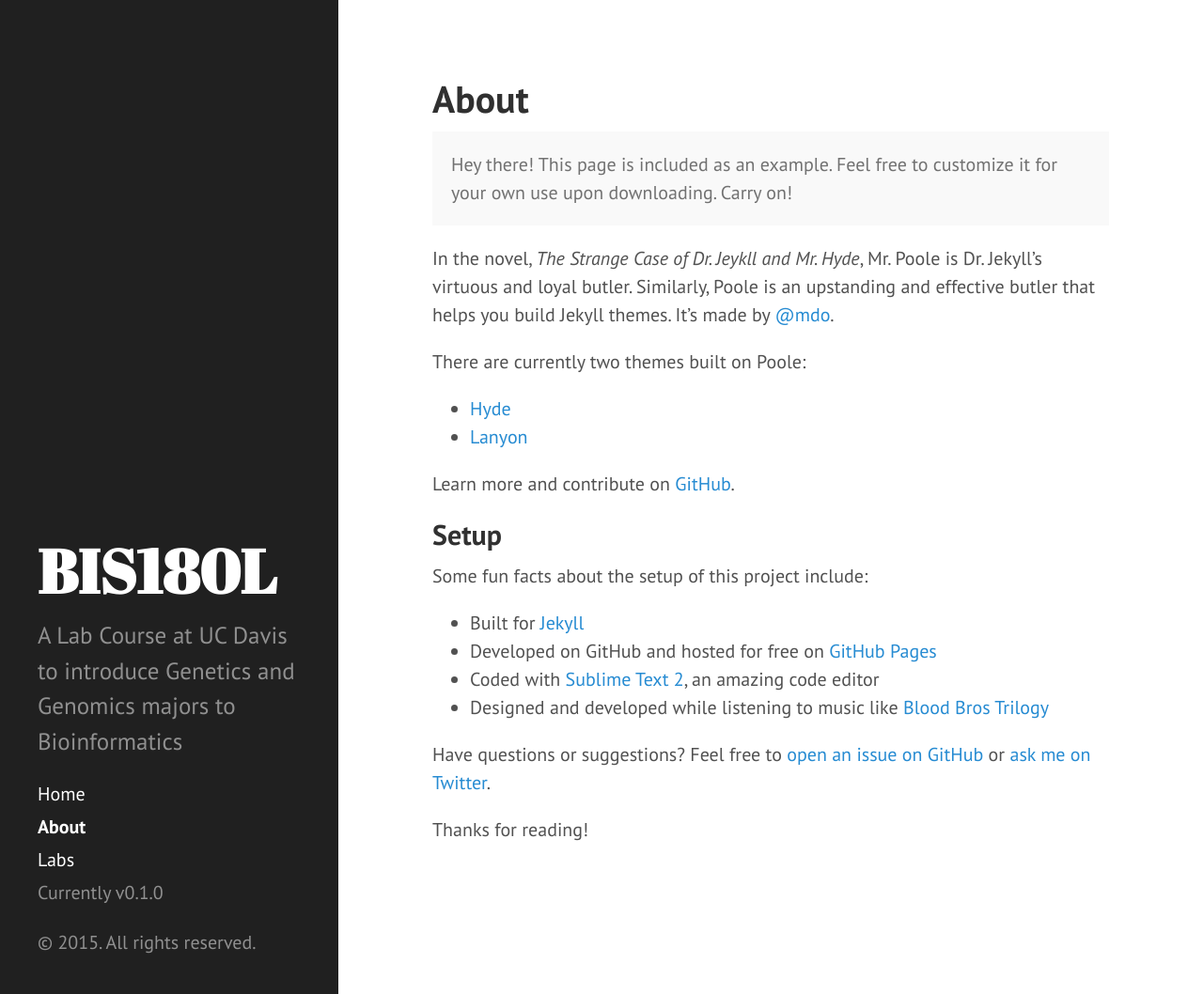
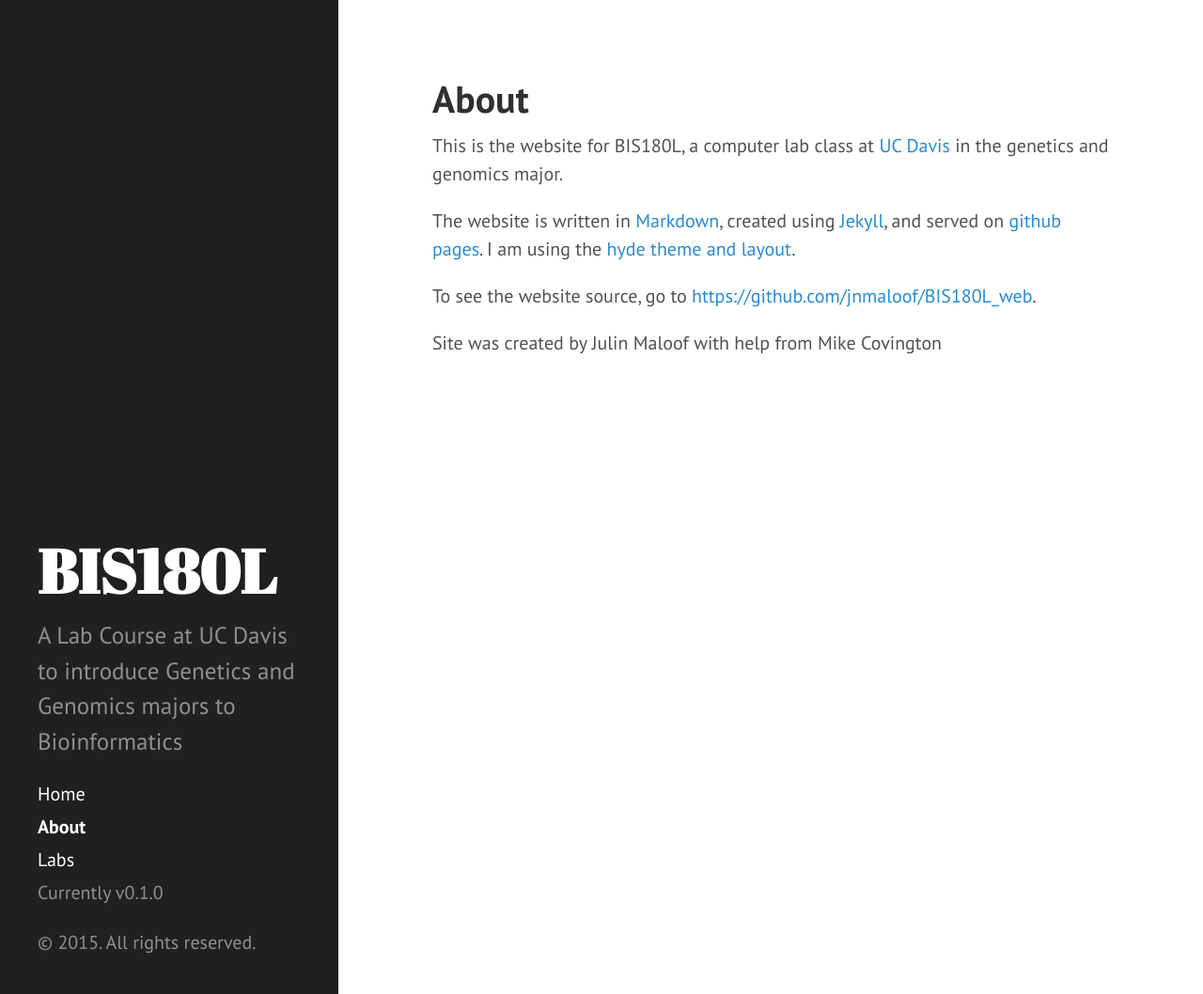
Before and after one commit to rjcmarkelz/BIS180L_web, a Jekyll site: the page built from about.md, in a window 1280 px wide and 1058 px high. Shown: the whole window at 94% size. Built offline with Jekyll 4.4.1, drawn with Linux system fonts in a browser that asks for light colours; Markdown is read by kramdown in place of the engine named in the settings.

Commit message:
cleaning out filler data

```diff
--- a/about.md
+++ b/about.md
@@ -3,28 +3,10 @@ layout: page
 title: About
 ---
 
-<p class="message">
-  Hey there! This page is included as an example. Feel free to customize it for your own use upon downloading. Carry on!
-</p>
+This is the website for BIS180L, a computer lab class at [UC Davis](www.ucdavis.edu) in the genetics and genomics major.
 
-In the novel, *The Strange Case of Dr. Jeykll and Mr. Hyde*, Mr. Poole is Dr. Jekyll's virtuous and loyal butler. Similarly, Poole is an upstanding and effective butler that helps you build Jekyll themes. It's made by [@mdo](https://twitter.com/mdo).
+The website is written in [Markdown](http://daringfireball.net/projects/markdown/syntax), created using [Jekyll](http://jekyllrb.com/), and served on [github pages](https://pages.github.com/).  I am using the [hyde theme and layout](http://hyde.getpoole.com/).
 
-There are currently two themes built on Poole:
+To see the website source, go to [https://github.com/jnmaloof/BIS180L_web](https://github.com/jnmaloof/BIS180L_web).
 
-* [Hyde](http://hyde.getpoole.com)
-* [Lanyon](http://lanyon.getpoole.com)
-
-Learn more and contribute on [GitHub](https://github.com/poole).
-
-## Setup
-
-Some fun facts about the setup of this project include:
-
-* Built for [Jekyll](http://jekyllrb.com)
-* Developed on GitHub and hosted for free on [GitHub Pages](https://pages.github.com)
-* Coded with [Sublime Text 2](http://sublimetext.com), an amazing code editor
-* Designed and developed while listening to music like [Blood Bros Trilogy](https://soundcloud.com/maddecent/sets/blood-bros-series)
-
-Have questions or suggestions? Feel free to [open an issue on GitHub](https://github.com/poole/issues/new) or [ask me on Twitter](https://twitter.com/mdo).
-
-Thanks for reading!
+Site was created by Julin Maloof with help from Mike Covington
```
Also changed, not shown: _posts/2015-03-15-getting-started.md (deleted, +0 -5 lines), _posts/2015-03-17-rnaseq-day-1.md (deleted, +0 -9 lines), _posts/2015-03-19-rnaseq-day-2.md (deleted, +0 -9 lines), _posts/2015-03-24-mapping-day-1.md (deleted, +0 -9 lines), _posts/2015-03-26-mapping-day-2.md (deleted, +0 -9 lines), _posts/2015-03-31-bwa.md (deleted, +0 -9 lines), LICENSE.md (deleted), README.md.
